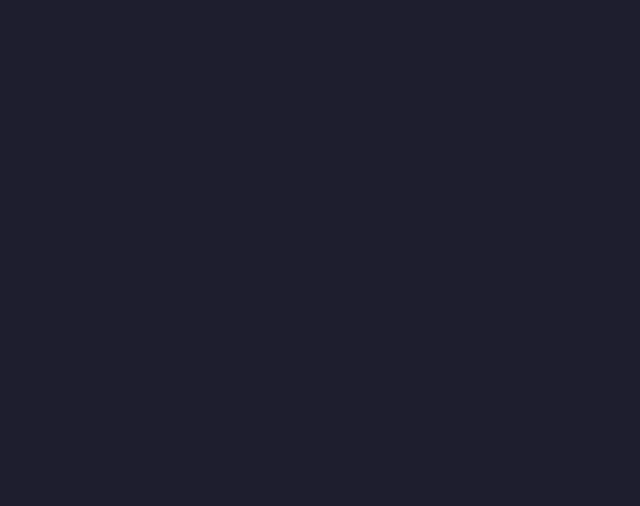
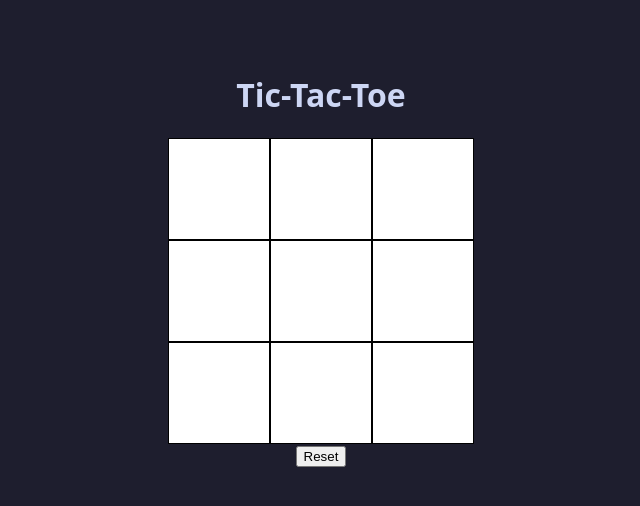
Before and after one commit to asarudick/leetcode, a React (Vite) app: page /tic-tac-toe in a window 1280 px wide. Before the commit this address had no page. Shown: the top 506 px of the page, without its empty margins (351-991 px from the left). Built offline with nearby package versions, Linux system fonts and the light colour scheme.

Commit message:
add tic-tac-toe exercise

```diff
--- a/src/react/App.tsx
+++ b/src/react/App.tsx
@@ -6,6 +6,7 @@ import Debounced from './debounced';
 import { Link, Routes, Route } from 'react-router-dom';
 import React from 'react';
 import WithLoading from './with-loading';
+import TicTacToe from './tic-tac-toe';
 
 function App() {
   return (
@@ -165,6 +166,31 @@ function App() {
                   WithLoading (HOC)
                 </Link>
               </li>
+              <li>
+                <Link
+                  to="/tic-tac-toe"
+                  style={{
+                    color: 'var(--lavender)',
+                    textDecoration: 'none',
+                    padding: '0.5rem 1rem',
+                    borderRadius: '0.25rem',
+                    transition: 'all 0.2s ease',
+                    border: '1px solid var(--overlay0)'
+                  }}
+                  onMouseEnter={(e) => {
+                    e.currentTarget.style.color = 'var(--sky)';
+                    e.currentTarget.style.backgroundColor = 'var(--overlay0)';
+                    e.currentTarget.style.textDecoration = 'underline';
+                  }}
+                  onMouseLeave={(e) => {
+                    e.currentTarget.style.color = 'var(--lavender)';
+                    e.currentTarget.style.backgroundColor = 'transparent';
+                    e.currentTarget.style.textDecoration = 'none';
+                  }}
+                >
+                  Tic-Tac-Toe
+                </Link>
+              </li>
             </ul>
           </div>
         } />
@@ -174,6 +200,7 @@ function App() {
         <Route path="/search-filter" element={<SearchFilter />} />
         <Route path="/debounced" element={<Debounced />} />
         <Route path="/with-loading" element={<WithLoading />} />
+        <Route path="/tic-tac-toe" element={<TicTacToe />} />
       </Routes>
     </div>
   );
--- /dev/null
+++ b/src/react/tic-tac-toe/App.tsx
@@ -0,0 +1,14 @@
+import React from 'react';
+import { Board } from './Board';
+
+
+const App: React.FC = () => {
+  return (
+    <div style={{ textAlign: 'center', padding: '20px' }}>
+      <h1>Tic-Tac-Toe</h1>
+      <Board />
+    </div>
+  );
+};
+
+export { App };
--- /dev/null
+++ b/src/react/tic-tac-toe/Board.tsx
@@ -0,0 +1,75 @@
+import React, { useCallback, useEffect, useState } from 'react';
+import { Square } from './Square';
+
+export enum SquareValue {
+  Empty = "",
+  X = "X",
+  O = "O"
+}
+
+interface BoardProps {}
+
+const Board: React.FC<BoardProps> = () => {
+  const [squares, setSquares] = useState<SquareValue[]>(Array.from({ length: 9 }, () => SquareValue.Empty));
+  const [player, setPlayer] = useState<number>(0);
+  const [winner, setWinner] = useState<number | null>(null);
+
+  const resetBoard = useCallback(() => {
+    setWinner(null);
+    setPlayer(0);
+    setSquares(Array.from({length: 9}, i => SquareValue.Empty));
+  }, [player, squares]);
+
+  function hasWinner(squares: SquareValue[]) {
+    const rows = [
+      [0, 1, 2],
+      [3, 4, 5],
+      [6, 7, 8]
+    ];
+
+    const cols = [
+      [0, 3, 6],
+      [1, 4, 7],
+      [2, 5, 8]
+    ];
+
+    const diag = [
+      [0, 4, 8],
+      [6, 4, 2]
+    ];
+
+    return [...rows, ...cols, ...diag].some(a => a.every(i => squares[i] === SquareValue.X) || a.every(i => squares[i] === SquareValue.O));
+  }
+
+
+  const onSquareClick = useCallback(
+    (square: SquareValue, index: number) => {
+      if (square !== SquareValue.Empty) return;
+
+      const newSquares = [...squares];
+      newSquares.splice(index, 1, player === 0 ? SquareValue.X : SquareValue.O);
+      setSquares(newSquares);
+      if (hasWinner(newSquares)) setWinner(player);
+      setPlayer((player + 1) % 2);
+    },
+    [player, squares],
+  );
+
+  return (
+    <>
+      <div>{winner !== null && `Player ${winner + 1} has won!`}</div>
+      <div style={{ display: 'flex', flexWrap: 'wrap', justifyContent: 'center', alignItems: 'center', width: '400px' }}>
+        {squares.map((value, index) => (
+          <Square
+            key={index}
+            value={value}
+            onClick={() => onSquareClick(value, index)}
+            />
+          ))}
+      </div>
+      <button onClick={resetBoard} name="Reset">Reset</button>
+    </>
+  );
+};
+
+export { Board };
--- /dev/null
+++ b/src/react/tic-tac-toe/Square.tsx
@@ -0,0 +1,28 @@
+import React from 'react';
+import { SquareValue } from './Board';
+
+interface SquareProps {
+  value: SquareValue;
+  onClick: () => void;
+}
+
+const Square: React.FC<SquareProps> = ({ value, onClick }) => {
+  return (
+    <div
+      style={{
+        width: '100px',
+        height: '100px',
+        fontSize: '24px',
+        border: '1px solid #000',
+        backgroundColor: '#fff',
+        cursor: 'pointer',
+        color: '#000'
+      }}
+      onClick={onClick}
+    >
+      {value}
+    </div>
+  );
+};
+
+export { Square };
--- /dev/null
+++ b/src/react/tic-tac-toe/index.tsx
@@ -0,0 +1,8 @@
+
+import {App as TicTacToe} from './App';
+
+export default function () {
+    return (
+        <TicTacToe />
+    )
+}
```
